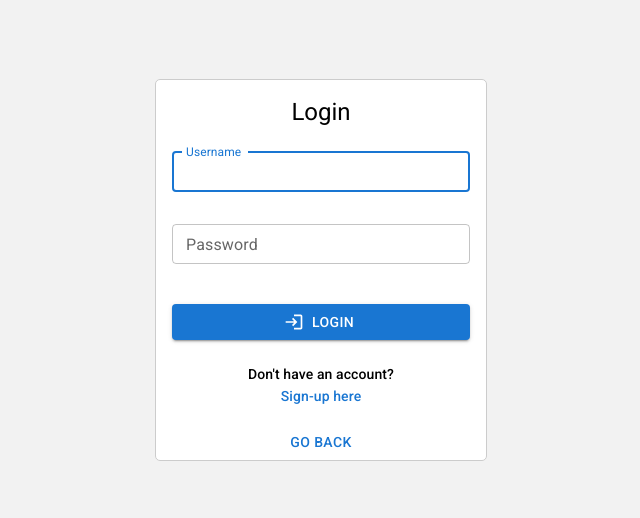
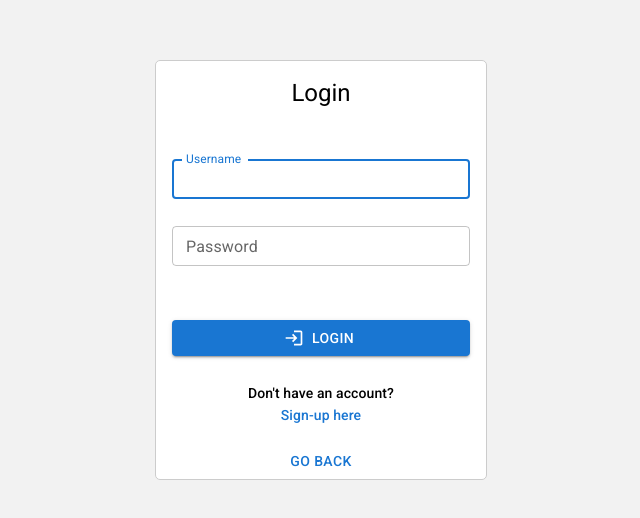
Before and after one commit to ne0rad/friendbook, a React (Create React App) app: page /#/login in a window 1280 px wide. Shown: the part 130-648 px from the top of the page, without its empty margins (319-959 px from the left). Built offline with nearby package versions, Linux system fonts and the light colour scheme.

Commit message:
Updated Forms

```diff
--- a/src/pages/Landing/components/FormBox.tsx
+++ b/src/pages/Landing/components/FormBox.tsx
@@ -1,13 +1,11 @@
-import { Button } from "@mui/material";
 import { Box } from "@mui/system";
-import { useNavigate } from "react-router-dom";
+import { GoBackButton } from ".";
 
 type Props = {
   children: React.ReactNode;
 };
 
 export default function FormBox({ children }: Props): JSX.Element {
-  const navigate = useNavigate();
   return (
     <Box
       sx={{
@@ -25,9 +23,7 @@ export default function FormBox({ children }: Props): JSX.Element {
       }}
     >
       {children}
-      <Button sx={{ mt: 0 }} fullWidth onClick={() => navigate("/")}>
-        Go Back
-      </Button>
+      <GoBackButton />
     </Box>
   );
 }
--- /dev/null
+++ b/src/pages/Landing/components/GoBackButton.tsx
@@ -0,0 +1,11 @@
+import { Button } from "@mui/material";
+import { useNavigate } from "react-router-dom";
+
+export default function GoBackButton() {
+  const navigate = useNavigate();
+  return (
+    <Button sx={{ mt: 0 }} fullWidth onClick={() => navigate("/")}>
+      Go Back
+    </Button>
+  );
+}
--- a/src/pages/Landing/components/LoginForm.tsx
+++ b/src/pages/Landing/components/LoginForm.tsx
@@ -1,4 +1,4 @@
-import { Box, Button, Link, TextField, Typography } from "@mui/material";
+import { Box, Button, Divider, Link, TextField, Typography } from "@mui/material";
 import LoginIcon from "@mui/icons-material/Login";
 import { useNavigate } from "react-router-dom";
 import { useEffect, useState } from "react";
@@ -35,16 +35,25 @@ export default function LoginForm(): JSX.Element {
   }
 
   return (
-    <Box component="form" sx={{ p: 2 }} onSubmit={handleSubmit}>
+    <Box
+      component="form"
+      sx={{
+        p: 2,
+        height: "350px",
+        display: "flex",
+        flexDirection: "column",
+        alignItems: "center",
+        justifyContent: "space-between",
+      }}
+      onSubmit={handleSubmit}
+    >
       <Typography variant="h5" align="center" sx={{ mb: 3, mt: 0, p: 0 }}>
         {"Login"}
       </Typography>
-
       <TextField
         size="small"
         variant="outlined"
         label="Username"
-        sx={{ mb: usernameError !== "" ? 1 : 4 }}
         onChange={(e: React.ChangeEvent<HTMLInputElement>): void => {
           setUsername(e.target.value.replace(/[^a-zA-Z\d]/, ""));
         }}
@@ -59,7 +68,6 @@ export default function LoginForm(): JSX.Element {
         variant="outlined"
         label="Password"
         type="password"
-        sx={{ mb: passwordError !== "" ? 2 : 5 }}
         onChange={(e: React.ChangeEvent<HTMLInputElement>): void => {
           setPassword(e.target.value);
         }}
@@ -68,7 +76,7 @@ export default function LoginForm(): JSX.Element {
         helperText={passwordError}
         fullWidth
       />
-
+      <Divider  />
       <Button
         variant="contained"
         type="submit"
@@ -78,7 +86,7 @@ export default function LoginForm(): JSX.Element {
         {"Login"}
       </Button>
 
-      <Box textAlign="center" sx={{ pt: 3 }}>
+      <Box textAlign="center">
         <Typography variant="subtitle2">{"Don't have an account?"}</Typography>
         <Link
           sx={{ cursor: "pointer" }}
--- a/src/pages/Landing/components/SignupForm.tsx
+++ b/src/pages/Landing/components/SignupForm.tsx
@@ -1,4 +1,4 @@
-import { Box, Button, Link, TextField, Typography } from "@mui/material";
+import { Box, Button, Divider, Link, TextField, Typography } from "@mui/material";
 import LoginIcon from "@mui/icons-material/Login";
 import { useNavigate } from "react-router-dom";
 import { useEffect, useState } from "react";
@@ -60,7 +60,14 @@ export default function SignupForm(): JSX.Element {
   return (
     <Box
       component="form"
-      sx={{ p: 2 }}
+      sx={{
+        p: 2,
+        height: "400px",
+        display: "flex",
+        flexDirection: "column",
+        alignItems: "center",
+        justifyContent: "space-between",
+      }}
       onSubmit={(e: React.FormEvent): void => {
         e.preventDefault();
         // TODO: Signup
@@ -73,8 +80,8 @@ export default function SignupForm(): JSX.Element {
         }
       }}
     >
-      <Typography variant="h5" align="center" sx={{ mb: 3, mt: 0, p: 0 }}>
-        Sign-up
+      <Typography variant="h5" align="center">
+        {"Sign-up"}
       </Typography>
 
       <TextField
@@ -82,7 +89,6 @@ export default function SignupForm(): JSX.Element {
         variant="outlined"
         label="Username"
         type="text"
-        sx={{ mb: usernameError !== "" ? 1 : 4 }}
         onChange={(e: React.ChangeEvent<HTMLInputElement>): void => {
           setUsername(e.target.value.replace(/[^a-zA-Z\d]/, ""));
         }}
@@ -97,7 +103,6 @@ export default function SignupForm(): JSX.Element {
         variant="outlined"
         label="Password"
         type="password"
-        sx={{ mb: passwordError !== "" ? 1 : 4 }}
         onChange={(e: React.ChangeEvent<HTMLInputElement>): void => {
           setPassword(e.target.value);
         }}
@@ -111,7 +116,6 @@ export default function SignupForm(): JSX.Element {
         variant="outlined"
         label="Confirm Password"
         type="password"
-        sx={{ mb: passwordConfirmError !== "" ? 2: 5 }}
         onChange={(e: React.ChangeEvent<HTMLInputElement>): void => {
           setPasswordConfirm(e.target.value);
         }}
@@ -120,7 +124,7 @@ export default function SignupForm(): JSX.Element {
         helperText={passwordConfirmError}
         fullWidth
       />
-
+      <Divider />
       <Button
         variant="contained"
         type="submit"
@@ -130,15 +134,15 @@ export default function SignupForm(): JSX.Element {
         {"Sign-up"}
       </Button>
 
-      <Box textAlign="center" sx={{ pt: 2 }}>
-        <Typography variant="subtitle2">Already have an account?</Typography>
+      <Box textAlign="center">
+        <Typography variant="subtitle2">{"Already have an account?"}</Typography>
         <Link
           sx={{ cursor: "pointer" }}
           variant="subtitle2"
           underline="hover"
           onClick={() => navigate("/login")}
         >
-          Login here
+          {"Login here"}
         </Link>
       </Box>
     </Box>
--- a/src/pages/Landing/components/index.tsx
+++ b/src/pages/Landing/components/index.tsx
@@ -4,5 +4,14 @@ import LoginForm from "./LoginForm";
 import MainBox from "./MainBox";
 import SignupForm from "./SignupForm";
 import TitleText from "./TitleText";
+import GoBackButton from "./GoBackButton";
 
-export { AuthButtons, FormBox, LoginForm, MainBox, SignupForm, TitleText };
+export {
+  AuthButtons,
+  FormBox,
+  LoginForm,
+  MainBox,
+  SignupForm,
+  TitleText,
+  GoBackButton,
+};
```
